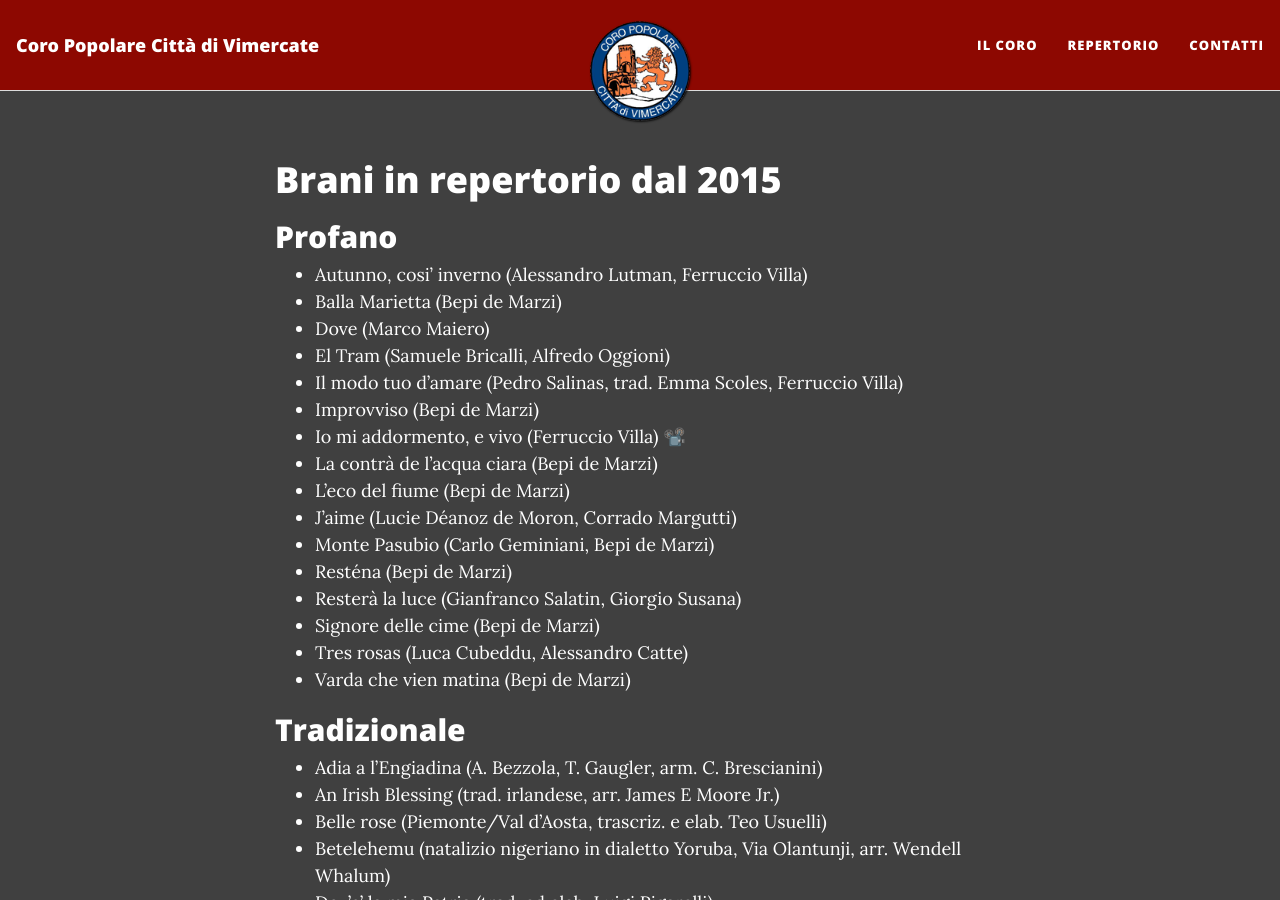
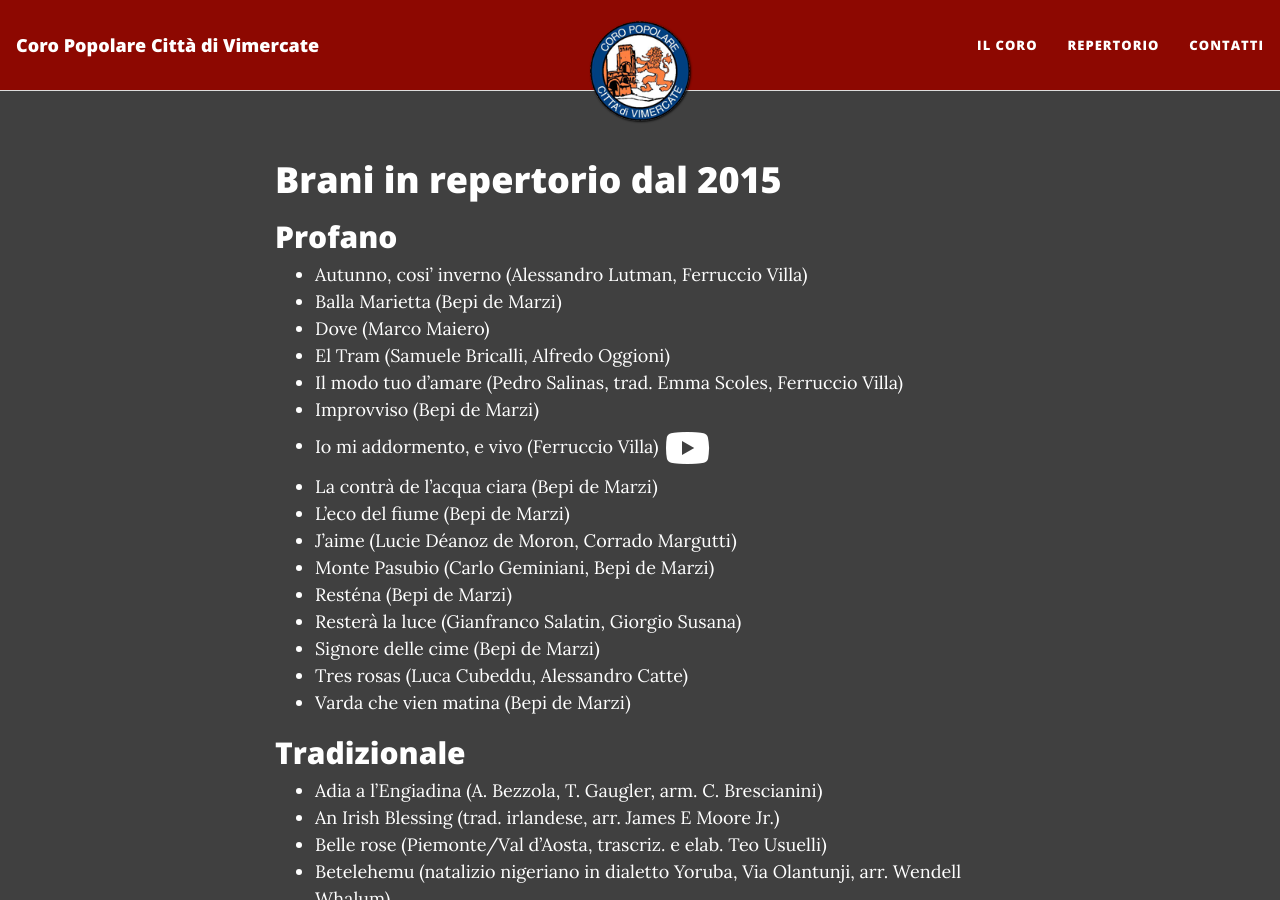
Before and after one commit to Corovimercate/Corovimercate.github.io, a Jekyll site: the page built from repertorio.md, in a window 1280 px wide and 900 px high. Built offline with Jekyll 4.4.1, drawn with Linux system fonts in a browser that asks for light colours; nearby versions of some CDN libraries.

Commit message:
Changed icon to youtube

```diff
--- a/repertorio.md
+++ b/repertorio.md
@@ -14,7 +14,7 @@ layout: page
 - El Tram (Samuele Bricalli, Alfredo Oggioni)
 - Il modo tuo d’amare (Pedro Salinas, trad. Emma Scoles, Ferruccio Villa)
 - Improvviso (Bepi de Marzi)
-- Io mi addormento, e vivo (Ferruccio Villa) <a href="https://youtu.be/wyq35YPMo9w">📽️</a>
+- Io mi addormento, e vivo (Ferruccio Villa) <a href="https://youtu.be/wyq35YPMo9w"><img src="https://www.corovimercate.it/assets/img/icons8-youtube-50.png" alt="YouTube"></a>
 - La contrà de l’acqua ciara (Bepi de Marzi)
 - L’eco del fiume (Bepi de Marzi)
 - J’aime (Lucie Déanoz de Moron, Corrado Margutti)
```
Also changed, not shown: assets/img/icons8-youtube-50.png (added).
